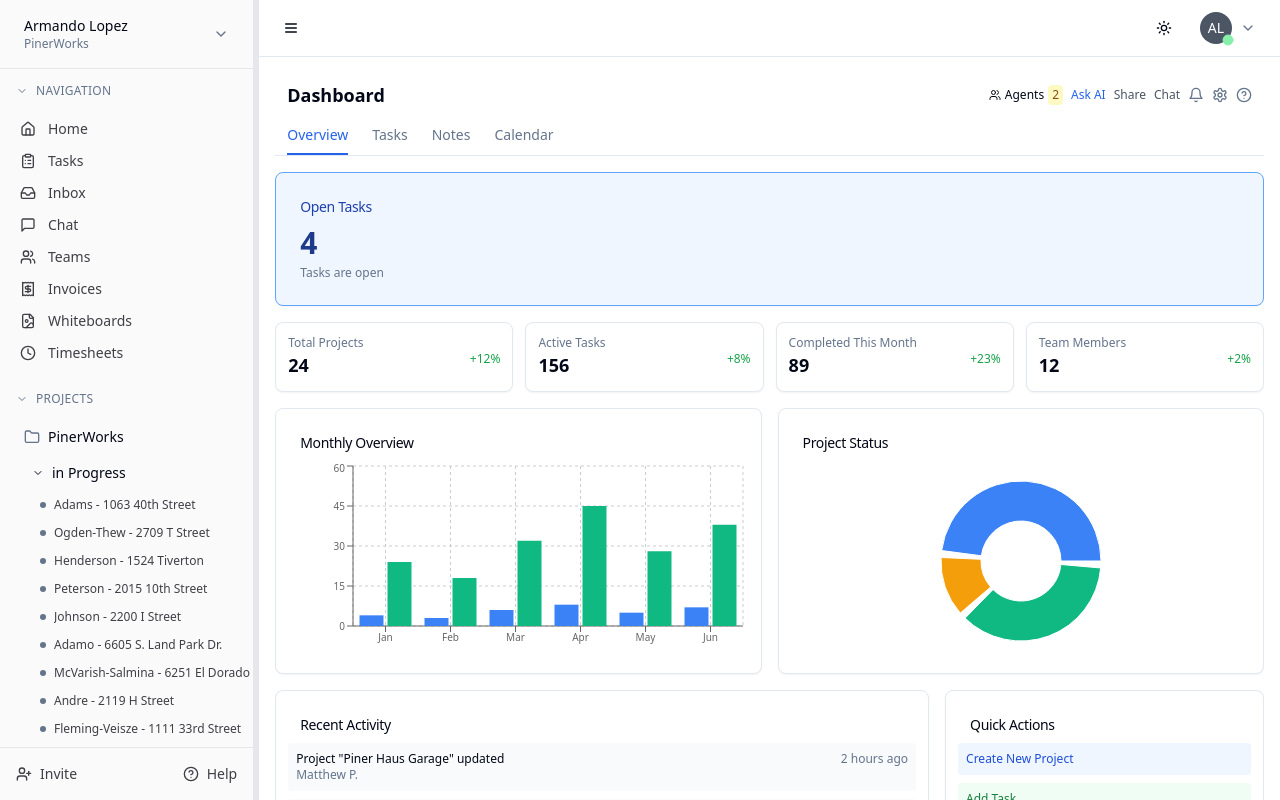
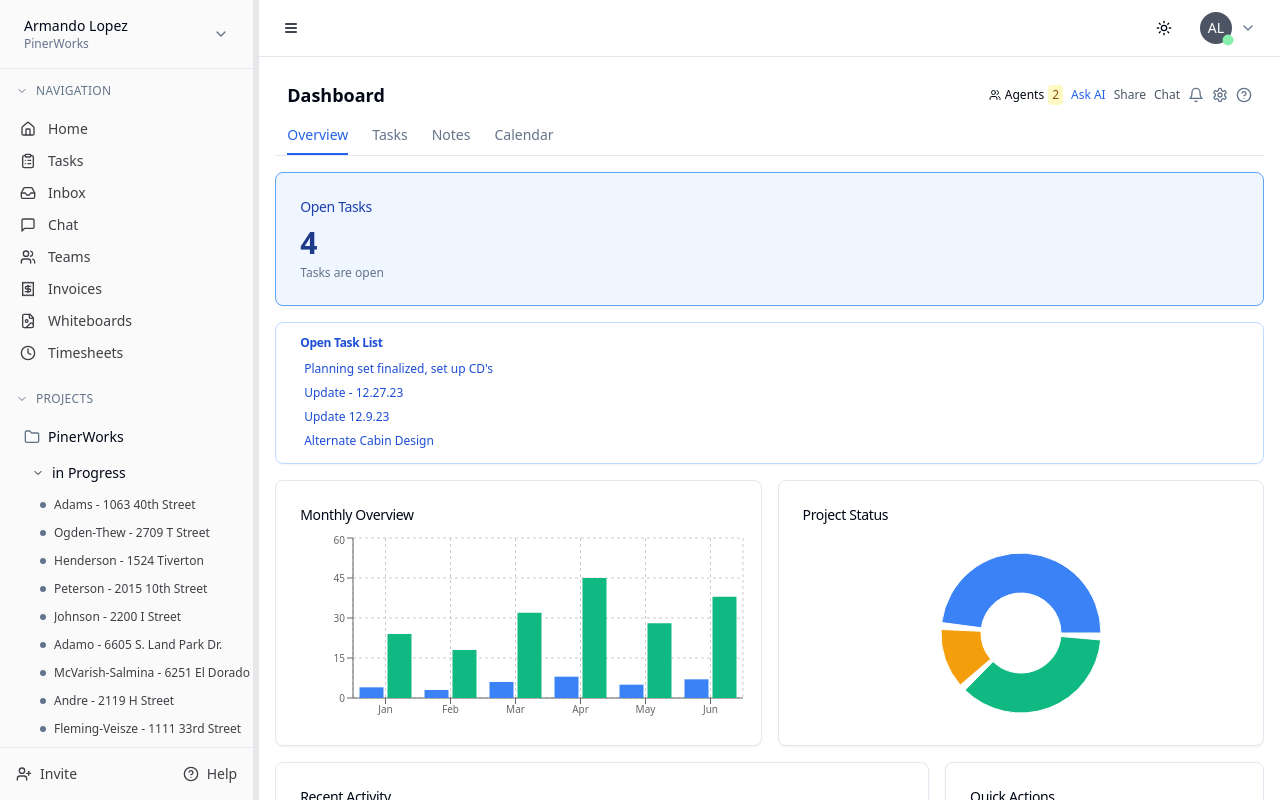
Before and after one commit to mandolon/workspace-dashboard, a React (Vite) app: page /dashboard in a window 1280 px wide. Built offline with nearby package versions, Linux system fonts and the light colour scheme.

Commit message:
feat: Show lists summary on dashboard
Added a summary of lists (project names) to the dashboard.

```diff
--- a/src/components/dashboard/DashboardContent.tsx
+++ b/src/components/dashboard/DashboardContent.tsx
@@ -3,6 +3,7 @@ import { Card, CardContent, CardHeader, CardTitle } from '@/components/ui/card';
 import { BarChart, Bar, XAxis, YAxis, CartesianGrid, Tooltip, ResponsiveContainer, LineChart, Line, PieChart, Pie, Cell } from 'recharts';
 import DashboardStats from './DashboardStats';
 import OpenTasksSummaryCard from "./OpenTasksSummaryCard";
+import OpenTasksListSummary from "./OpenTasksListSummary";
 
 const DashboardContent = () => {
   const monthlyData = [
@@ -30,7 +31,7 @@ const DashboardContent = () => {
   return (
     <div className="space-y-4">
       <OpenTasksSummaryCard />
-      <DashboardStats />
+      <OpenTasksListSummary />
 
       <div className="grid grid-cols-1 lg:grid-cols-2 gap-4">
         <Card>
--- /dev/null
+++ b/src/components/dashboard/OpenTasksListSummary.tsx
@@ -0,0 +1,43 @@
+
+import React from "react";
+import { Card, CardContent, CardHeader, CardTitle } from "@/components/ui/card";
+import { getTasksWithProjectNames } from "@/data/taskData";
+
+const OpenTasksListSummary = () => {
+  const tasks = getTasksWithProjectNames();
+  const openTasks = tasks.filter(
+    (task) =>
+      task.status !== "completed" &&
+      !task.archived &&
+      !task.deletedAt
+  );
+
+  return (
+    <Card className="border border-blue-200 bg-blue-25">
+      <CardHeader className="pb-2 pt-3">
+        <CardTitle className="text-xs font-semibold text-blue-700">
+          Open Task List
+        </CardTitle>
+      </CardHeader>
+      <CardContent className="pt-0 pb-3">
+        {openTasks.length === 0 ? (
+          <div className="text-muted-foreground text-xs">No open tasks</div>
+        ) : (
+          <ul className="space-y-1">
+            {openTasks.map((task) => (
+              <li
+                key={task.taskId}
+                className="text-xs text-blue-700 truncate px-1 py-0.5 rounded hover:bg-blue-100 transition-colors"
+                title={task.title}
+              >
+                {task.title}
+              </li>
+            ))}
+          </ul>
+        )}
+      </CardContent>
+    </Card>
+  );
+};
+
+export default OpenTasksListSummary;
```
